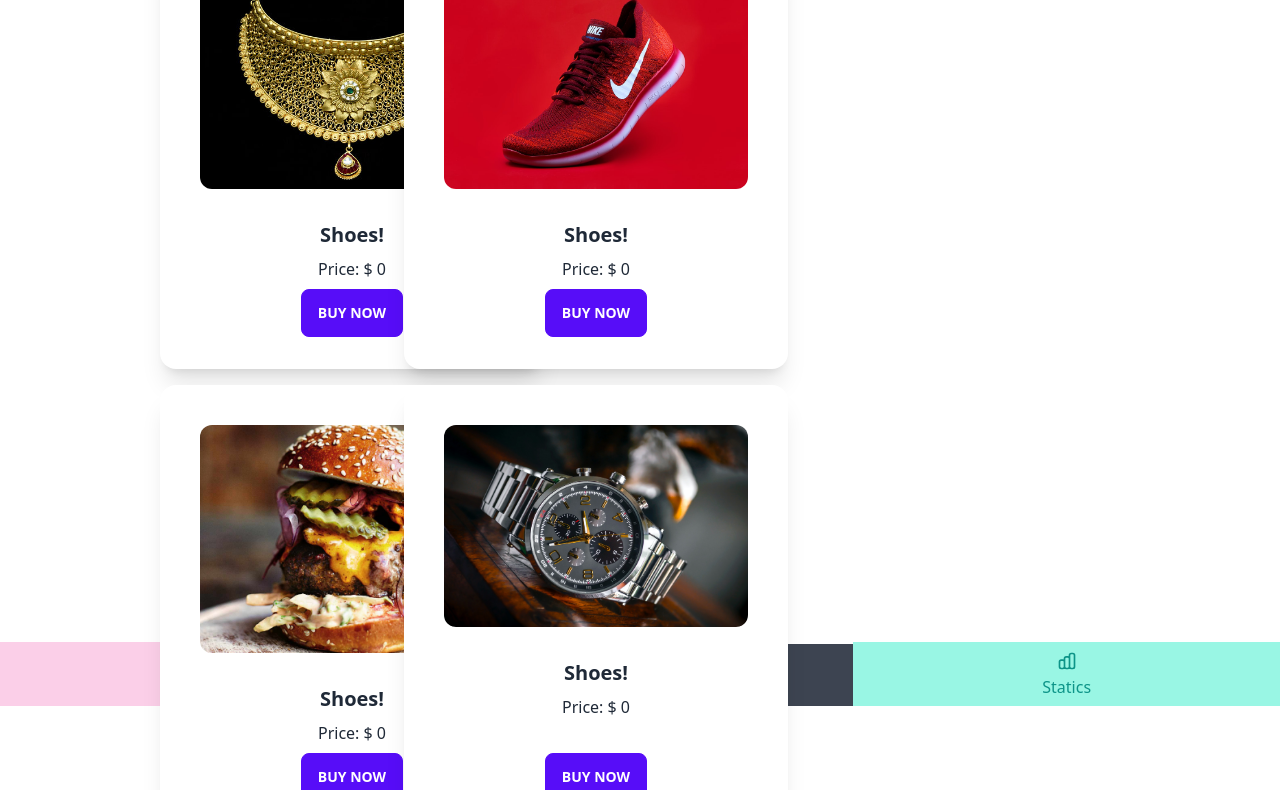
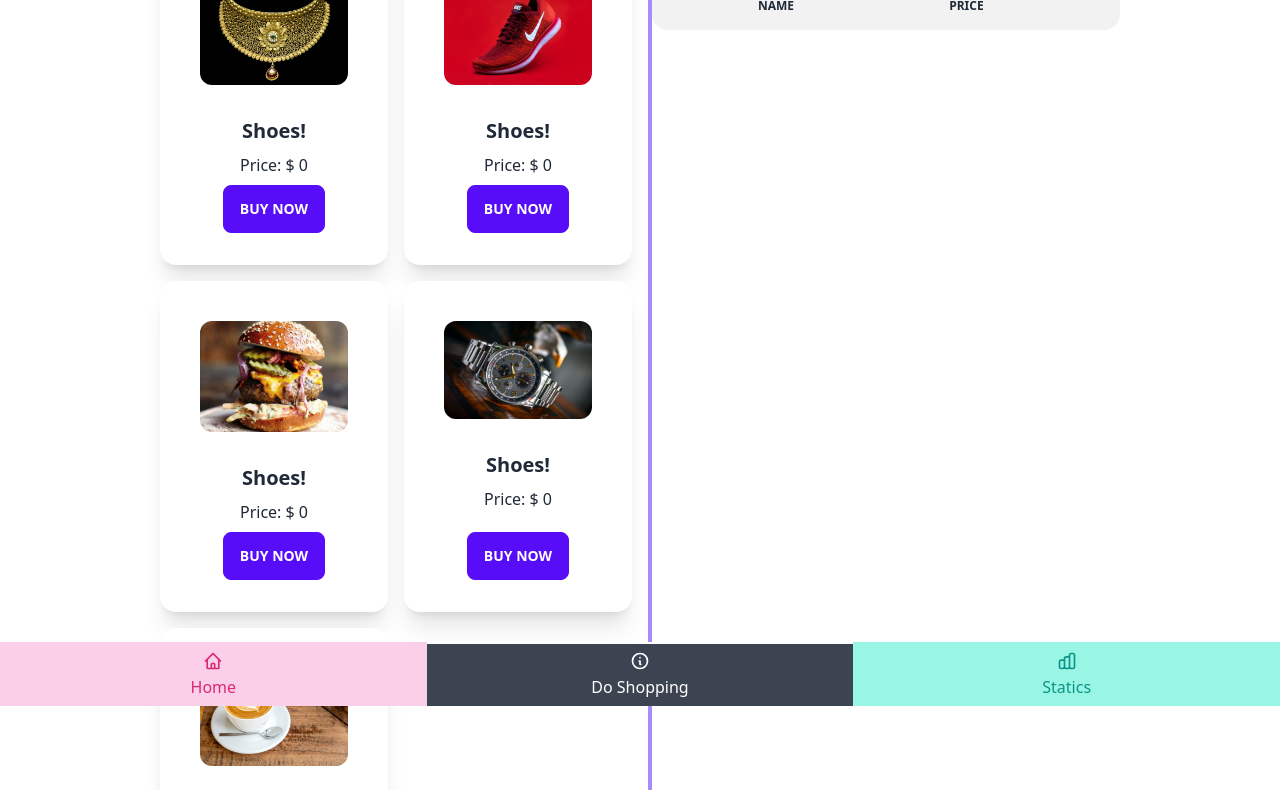
Before and after one commit to mstrinky/Do-Shopping, a plain HTML site: page index.html in a window 1280 px wide. Shown: the part 94-884 px from the top of the page. Drawn offline with nearby package versions, Linux system fonts and the light colour scheme.

Commit message:
card and table setup

```diff
--- a/index.html
+++ b/index.html
@@ -12,7 +12,7 @@
 </head>
 <body>
     <header>
-        <div class="btm-nav">
+        <div class="btm-nav z-10">
             <button class="bg-pink-200 text-pink-600">
               <svg xmlns="http://www.w3.org/2000/svg" class="h-5 w-5" fill="none" viewBox="0 0 24 24" stroke="currentColor"><path stroke-linecap="round" stroke-linejoin="round" stroke-width="2" d="M3 12l2-2m0 0l7-7 7 7M5 10v10a1 1 0 001 1h3m10-11l2 2m-2-2v10a1 1 0 01-1 1h-3m-6 0a1 1 0 001-1v-4a1 1 0 011-1h2a1 1 0 011 1v4a1 1 0 001 1m-6 0h6" /></svg>
               <span class="btm-nav-label">Home</span>
@@ -27,10 +27,10 @@
             </button>
           </div>
     </header>
-    <section class="w-9/12 mx-auto mt-10">
-        <div class="grid grid-cols-2 gap-4">
+    <section class="w-9/12 mx-auto mt-10 pb-32">
+        <div class="grid grid-cols-2 gap-4 divide-x-4 divide-violet-400">
             <div class="grid grid-cols-2 gap-4">
-                <div class="card w-96 bg-base-100 shadow-xl">
+                <div class="card w-full bg-base-100 shadow-xl">
                     <figure class="px-10 pt-10">
                       <img src="jwellery.jpg" alt="Shoes" class="rounded-xl" />
                     </figure>
@@ -43,7 +43,7 @@
                     </div>
                   </div>
 
-                  <div class="card w-96 bg-base-100 shadow-xl">
+                  <div class="card w-full bg-base-100 shadow-xl">
                     <figure class="px-10 pt-10">
                       <img src="shoe.jpg" alt="Shoes" class="rounded-xl" />
                     </figure>
@@ -56,7 +56,7 @@
                     </div>
                   </div>
 
-                  <div class="card w-96 bg-base-100 shadow-xl">
+                  <div class="card w-full bg-base-100 shadow-xl">
                     <figure class="px-10 pt-10">
                       <img src="pizza.jpg" alt="Shoes" class="rounded-xl" />
                     </figure>
@@ -69,7 +69,7 @@
                     </div>
                   </div>
 
-                  <div class="card w-96 bg-base-100 shadow-xl">
+                  <div class="card w-full bg-base-100 shadow-xl">
                     <figure class="px-10 pt-10">
                       <img src="watch.jpg" alt="Shoes" class="rounded-xl" />
                     </figure>
@@ -82,7 +82,7 @@
                     </div>
                   </div>
 
-                  <div class="card w-96 bg-base-100 shadow-xl">
+                  <div class="card w-full bg-base-100 shadow-xl">
                     <figure class="px-10 pt-10">
                       <img src="coffe.jpg" alt="Shoes" class="rounded-xl" />
                     </figure>
@@ -99,7 +99,21 @@
               </div>
 
             <div>
-                <h2>Product carts</h2>
+                <h2 class="text-3xl text-center"> Total added Products <span class="text-blue-600">0</span> </h2>
+                <div class="overflow-x-auto">
+                  <table class="table w-full">
+                    <!-- head -->
+                    <thead>
+                      <tr>
+                        <th></th>
+                        <th>Name</th>
+
+                        <th>Price</th>
+                      </tr>
+                    </thead>
+
+                  </table>
+                </div>
             </div>
           </div>
     </section>
```
